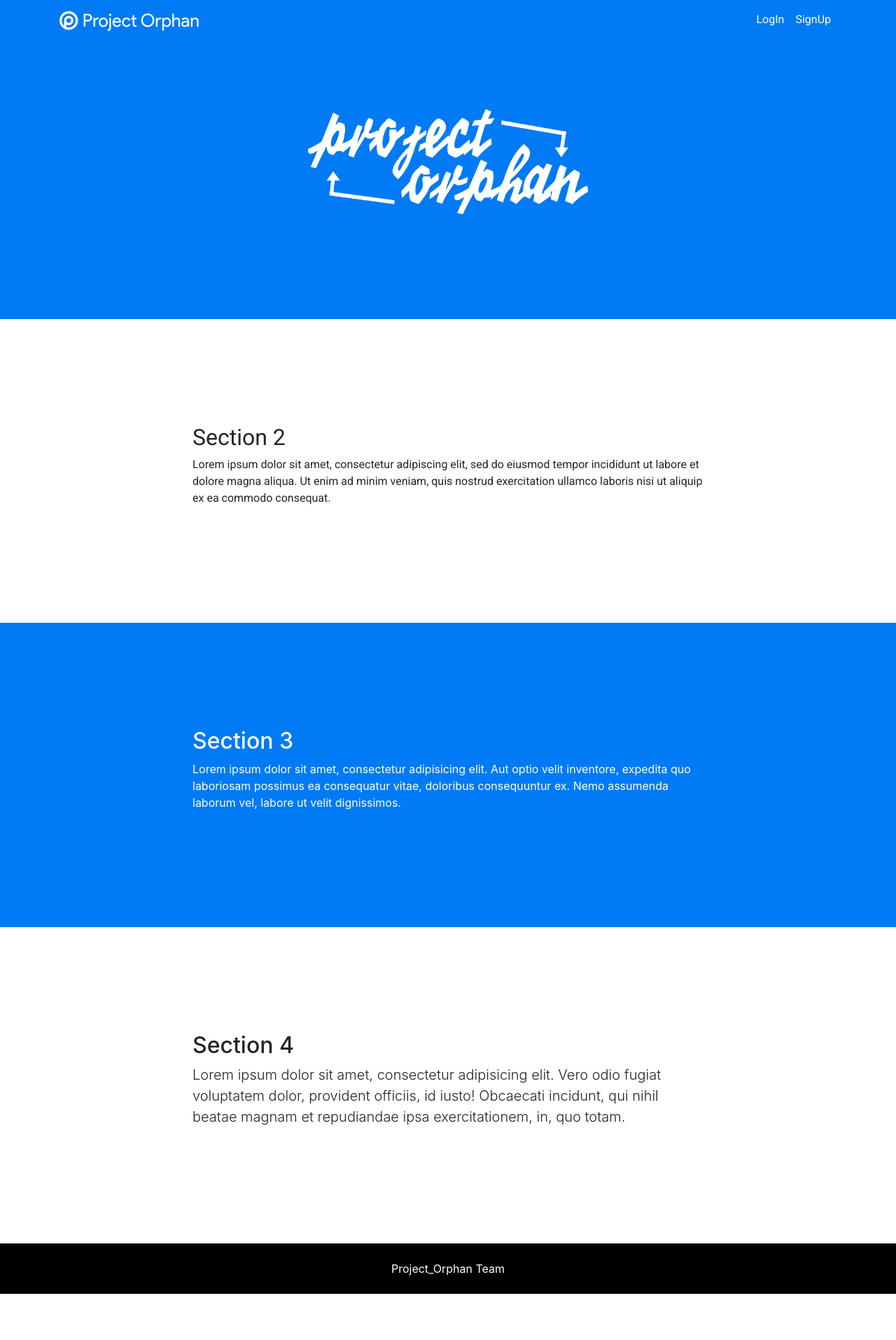
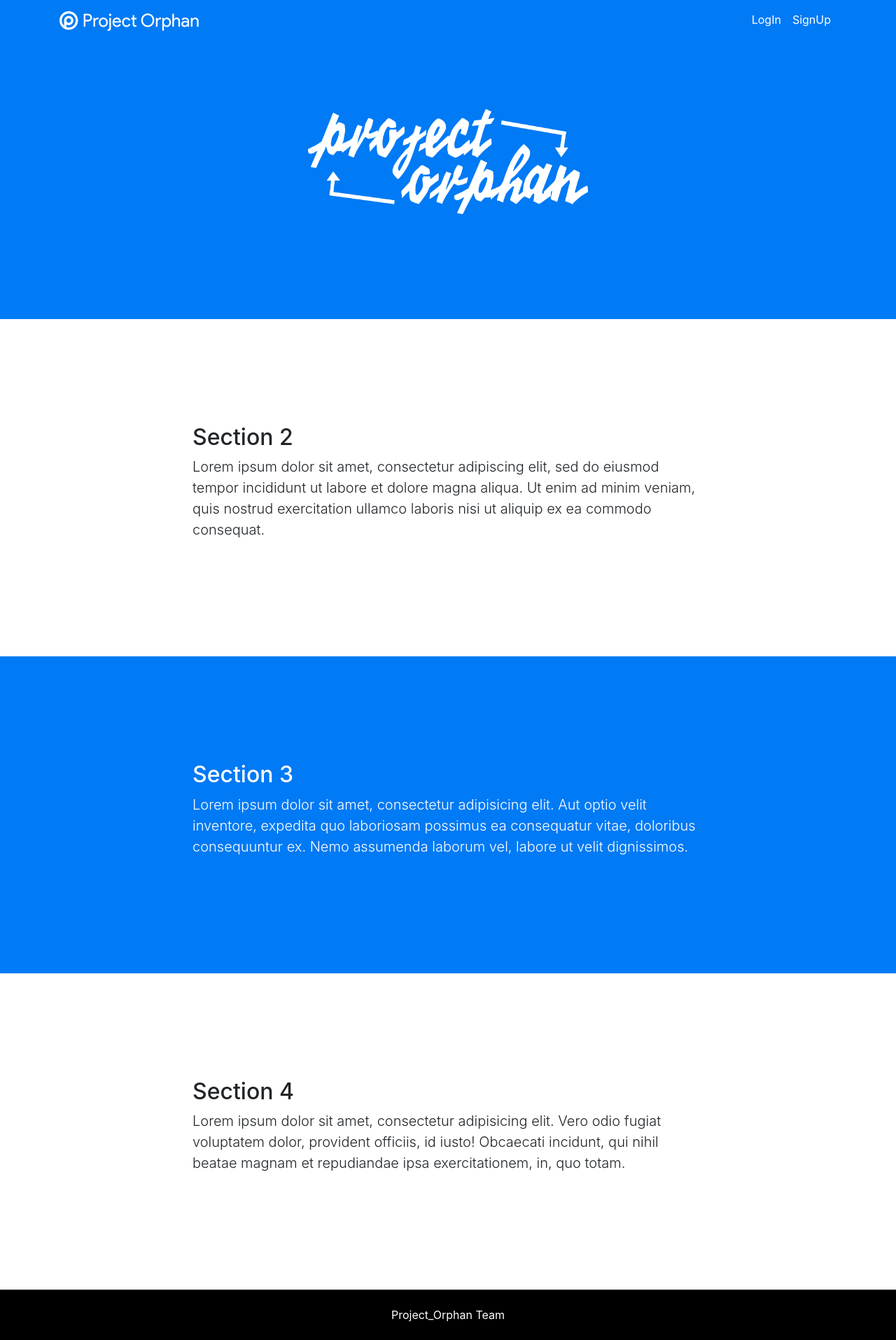
Before and after one commit to Shivams334/Project_Orphan, a Django app: page / in a window 1280 px wide. Shown: the whole page at 70% size. Before the commit the page ends 1849 px from the top, so only its background shows below. Run offline with Django 3.2, Linux system fonts and the light colour scheme; some libraries are stand-ins or nearby versions.

Commit message:
Update home.html

```diff
--- a/templates/home.html
+++ b/templates/home.html
@@ -1,70 +1,34 @@
-{% load static %}<!DOCTYPE html>
-<html lang="en">
-
-  <head>
-
-    <meta charset="utf-8">
-
-    <title>{% block title %}Project_Orphan{% endblock %}</title>
-    <link rel="stylesheet" href="{% static 'css/bootstrap.min.css' %}">
-    <link rel="stylesheet" href="{% static 'css/scrolling-nav.css' %}">
-    <link rel="stylesheet" href="{% static 'css/mycss.css' %}">
-    <link href="https://fonts.googleapis.com/css?family=Roboto" rel="stylesheet">
-
-  {% block stylesheet %} {% endblock %}
-  </head>
-
-  <body id="page-top">
-    {% block body %}
-
-    <nav class="navbar navbar-expand-lg fixed-top" id="mainNav" style="background-color: #007af5">
-      <div class="container">
-        <a class="navbar-brand js-scroll-trigger" href="#page-top"><img src="{% static 'img/Project_Orphan_logo.png' %}"></a>
-        <button class="navbar-toggler" type="button" data-toggle="collapse" data-target="#navbarResponsive" aria-controls="navbarResponsive" aria-expanded="false" aria-label="Toggle navigation">
-          <span class="navbar-toggler-icon"></span>
-        </button>
-        <div class="collapse navbar-collapse" id="navbarResponsive">
-          <ul class="navbar-nav ml-auto">
-            <li class="nav-item">
-              <a class="nav-link js-scroll-trigger text-white project-orphan-font" href="#">LogIn</a>
-            </li>
-            <li class="nav-item">
-              <a class="nav-link js-scroll-trigger text-white project-orphan-font" href="#">SignUp</a>
-            </li>
-          </ul>
-        </div>
-      </div>
-    </nav>
-
+{% extends 'base.html' %}
+  {% load static %}
+    {% block content %}
       <header class="bg-primary-color">
         <div class="container">
           <img class="center project-orphan-logo" src="{% static 'img/Center_image_logo.png' %}">
         </div>
       </header>
-
-    <section id="about">
-      <div class="container project-orphan-font">
+        <section style="background-color: #FFFFFF">
+          <div class="container">
             <div class="row">
               <div class="col-lg-8 mx-auto">
                 <h2>Section 2</h2>
-            <p>Lorem ipsum dolor sit amet, consectetur adipiscing elit, sed do eiusmod tempor incididunt ut labore et dolore magna aliqua. Ut enim ad minim veniam, quis nostrud exercitation ullamco laboris nisi ut aliquip ex ea commodo consequat.</p>
+                <p class="lead">Lorem ipsum dolor sit amet, consectetur adipiscing elit, sed do eiusmod tempor incididunt ut labore et dolore magna aliqua. Ut enim ad minim veniam, quis nostrud exercitation ullamco laboris nisi ut aliquip ex ea commodo consequat.</p>
               </div>
             </div>
           </div>
         </section>
 
-    <section id="services" style="background-color: #007af5">
+        <section style="background-color: #007af5">
             <div class="container" >
             <div class="row">
               <div class="col-lg-8 mx-auto text-white">
                 <h2>Section 3</h2>
-            <p>Lorem ipsum dolor sit amet, consectetur adipisicing elit. Aut optio velit inventore, expedita quo laboriosam possimus ea consequatur vitae, doloribus consequuntur ex. Nemo assumenda laborum vel, labore ut velit dignissimos.</p>
+                <p class="lead">Lorem ipsum dolor sit amet, consectetur adipisicing elit. Aut optio velit inventore, expedita quo laboriosam possimus ea consequatur vitae, doloribus consequuntur ex. Nemo assumenda laborum vel, labore ut velit dignissimos.</p>
               </div>
             </div>
           </div>
         </section>
 
-    <section id="contact">
+        <section style="background-color: #FFFFFF">
           <div class="container">
             <div class="row">
               <div class="col-lg-8 mx-auto">
@@ -74,19 +38,4 @@
             </div>
           </div>
         </section>
-    <footer class="py-4 project-orphan-footer">
-      <div class="container">
-        <p class="m-0 text-center text-white">Project_Orphan Team</p>
-      </div>
-    </footer>
-
-    <script src="{% static 'js/jquery.min.js' %}"></script>
-    <script src="{% static 'js/bootstrap.bundle.min.js' %}"></script>
-
-    <script src="{% static 'js/jquery.easing.min.js' %}"></script>
-
-    <script src="{% static 'js/scrolling-nav.js' %}"></script>
-    {% endblock body %}
-  </body>
-
-</html>
+{% endblock content %}
```
Lines whose indentation alone changed are shown as unchanged.
